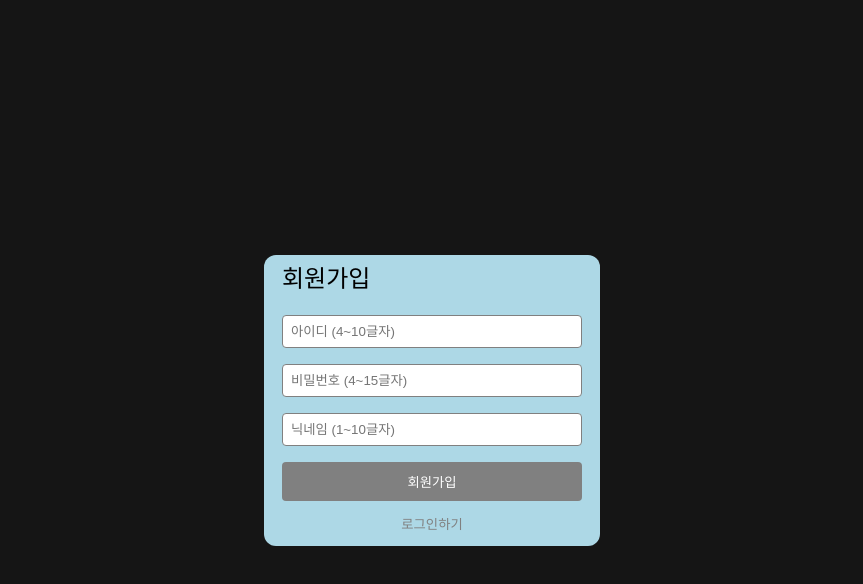
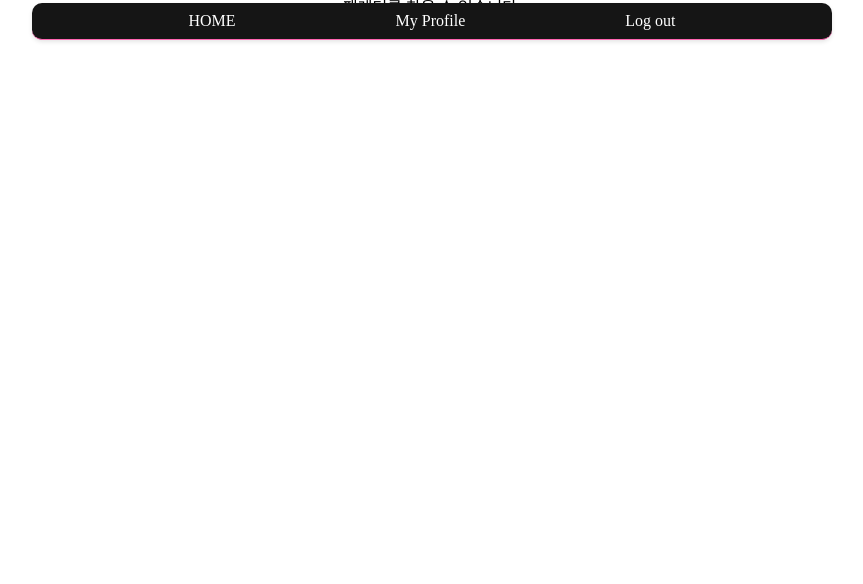
Before and after one commit to C1oudys/fanletterbox-advance, a React (Create React App) app: page /detail/1 in a window 1280 px wide. Before the commit this address led to /login. Shown: the top 584 px of the page, without its empty margins (208-1071 px from the left). Built offline with nearby package versions, Linux system fonts and the light colour scheme.

Commit message:
update: 로그인,회원가입 기능 구현

```diff
--- a/db.json
+++ b/db.json
@@ -1,20 +1,3 @@
 {
-  "letters": [
-    {
-      "createdAt": "2023-11-03T02:07:09.423Z",
-      "nickname": "Dr. Clint Christiansen",
-      "avatar": "https://cloudflare-ipfs.com/ipfs/Qmd3W5DuhgHirLHGVixi6V76LhCkZUz6pnFt5AJBiyvHye/avatar/36.jpg",
-      "content": "유진 Vitae recusandae tenetur debitis impedit ut dolorem atque reprehenderit magnam. Cum dolor magnam commodi qui perferendis. Vel temporibus soluta. Eum delectus blanditiis. Neque dicta non quod ex. Maiores aspernatur fuga reprehenderit a magni eaque fuga voluptatum hic.",
-      "writedTo": "유진",
-      "id": "1"
-    },
-    {
-      "createdAt": "2023-11-02T23:13:18.491Z",
-      "nickname": "Chad Graham",
-      "avatar": "https://cloudflare-ipfs.com/ipfs/Qmd3W5DuhgHirLHGVixi6V76LhCkZUz6pnFt5AJBiyvHye/avatar/298.jpg",
-      "content": "원영 Ipsam aspernatur nostrum eos unde velit molestiae dolorem. Tenetur ullam nostrum pariatur. Et in eos. Harum commodi ipsa quaerat aspernatur quod dignissimos quae quidem sapiente.",
-      "writedTo": "원영",
-      "id": "2"
-    }
-  ]
+  "letters": []
 }
--- a/package.json
+++ b/package.json
@@ -16,6 +16,7 @@
     "react-redux": "^9.1.0",
     "react-router-dom": "^6.21.3",
     "react-scripts": "5.0.1",
+    "react-toastify": "^10.0.4",
     "react-uuid": "^2.0.0",
     "redux": "^5.0.1",
     "redux-thunk": "^3.1.0",
--- a/src/components/Layout.jsx
+++ b/src/components/Layout.jsx
@@ -1,33 +1,72 @@
-// Layout.jsx
 import React from 'react';
-import { Outlet, Link } from 'react-router-dom';
+import { useNavigate, Outlet, Link } from 'react-router-dom';
+import styled from 'styled-components';
+import { useDispatch } from 'react-redux';
+import { userLogout } from '../redux/modules/authSlice'
+import { toast } from 'react-toastify';
 
 const Layout = () => {
+    const dispatch = useDispatch();
+    const navigate = useNavigate();
+    const handleLogout = () => {
+        // 로그아웃 처리
+        dispatch(userLogout()); // userLogout 액션 디스패치
+        localStorage.clear(); // 로컬 스토리지 클리어 (옵션)
+        toast.info('로그아웃 되었습니다.'); // 로그아웃 토스트 메시지 표시
+        navigate('/login'); // 로그인 페이지로 리디렉션
+    }
+
   return (
     <div>
-      <nav>
-        <ul style={{ listStyleType: "none", padding: 0, backgroundColor: "#f0f0f0", marginBottom: "20px" }}>
-          <li style={{ display: "inline", marginRight: "10px" }}>
-            <Link to="/">HOME</Link>
-          </li>
-          <li style={{ display: "inline", marginRight: "10px" }}>
-            <Link to="/profile">내 프로필</Link>
-          </li>
-          <li style={{ display: "inline" }}>
-            <Link to="/login" onClick={handleLogout}>로그아웃</Link>
-          </li>
-        </ul>
-      </nav>
-      {/* Outlet을 사용해 자식 라우트를 렌더링 */}
+      <StNav>
+        <StUl>
+          <StLi>
+            <StLink to="/">HOME</StLink>
+          </StLi>
+          <StLi>
+            <StLink to="/profile">My Profile</StLink>
+          </StLi>
+          <StLi>
+            <StLink to="/login" onClick={handleLogout}>Log out</StLink>
+          </StLi>
+        </StUl>
+      </StNav>
       <Outlet />
     </div>
   );
 };
 
-const handleLogout = () => {
-  // 로그아웃 로직 구현
-  console.log('로그아웃 처리');
-  // 예: localStorage에서 토큰 제거, 리덕스 상태 업데이트 등
-};
+export default Layout;
 
-export default Layout;
+const StNav = styled.nav`
+  position: fixed;
+  border-radius: 10px;
+  top: 3px;
+  width: 800px;
+  background-color: #151515;
+  border-bottom: 1.5px solid #ff66b2;
+  padding: 10px 0;
+  box-shadow: 0 2px 4px rgba(0, 0, 0, 0.1);
+  z-index: 1000;
+`;
+
+const StUl = styled.ul`
+  list-style-type: none;
+  padding: 0;
+  margin: 0 auto;
+  display: flex;
+  justify-content: center;
+`
+const StLi = styled.li`
+  margin: 0 80px;
+`;
+
+const StLink = styled(Link)`
+  text-decoration: none;
+  color: white;
+  &:hover {
+    text-shadow: 0 0 7px #ff66b2, 0 0 10px #ff66b2, 0 0 21px #ff66b2, 0 0 42px #ff66b2,
+    0 0 82px #ff66b2, 0 0 92px #ff66b2, 0 0 102px #ff66b2, 0 0 151px #ff66b2;
+  color: #fff;
+  }
+`;
--- a/src/pages/Detail.jsx
+++ b/src/pages/Detail.jsx
@@ -3,7 +3,7 @@ import styled from "styled-components";
 import { useParams, Link, useNavigate } from "react-router-dom";
 import backgroundImage from "../assets/background.png";
 import { useSelector, useDispatch } from "react-redux";
-import { deleteFanLetter, editFanLetter } from "../redux/modules/fanLettersSlice"; // 수정된 경로
+import { deleteFanLetter, editFanLetter } from "../redux/modules/fanLettersSlice";
 
 const Detail = () => {
   const { id } = useParams();
@@ -92,7 +92,7 @@ const Detail = () => {
 
 
 const StContainer = styled.div`
-  width: 100%;
+  width: 100vw;
   min-height: 100vh;
   background: url(${backgroundImage});
   background-size: cover;
--- a/src/pages/Login.jsx
+++ b/src/pages/Login.jsx
@@ -1,153 +1,246 @@
-import React, { useState, useEffect } from "react";
-import styled from "styled-components";
-import { useNavigate } from "react-router-dom";
-import { useDispatch } from "react-redux";
-import { __logIn, __signUp } from "../redux/modules/authSlice";
+import React, { useEffect, useState } from 'react';
+import { useDispatch, useSelector } from 'react-redux';
+import { userLogin } from '../redux/modules/authSlice';
+import 'react-toastify/dist/ReactToastify.css';
+import styled from 'styled-components';
+import { toast } from 'react-toastify';
+import { useNavigate } from 'react-router-dom';
+import api from '../axios/api';
+import { ToastContainer } from 'react-toastify';
 
 function Login() {
-  const [isLogin, setIsLogin] = useState(false);
-  const [id, setId] = useState("");
-  const [password, setPassword] = useState("");
-  const [nickname, setNickname] = useState("");
+  const [showLoginForm, setShowLoginForm] = useState(true);
   const [isValid, setIsValid] = useState(false);
-
+  const [id, setId] = useState('');
+  const [password, setPassword] = useState('');
+  const [nickname, setNickname] = useState('');
+  const isLoggedIn = useSelector((state) => state.auth.isLoggedIn);
   const dispatch = useDispatch();
   const navigate = useNavigate();
 
   useEffect(() => {
-    if (isLogin) {
-      setIsValid(id.length >= 4 && id.length <= 10 && password.length >= 4 && password.length <= 15);
+    if (isLoggedIn && window.location.pathname === '/login') {
+      navigate('/');
+    }
+  }, [isLoggedIn, navigate]);
+
+
+  const toggleForm = () => {
+    setShowLoginForm((prevState) => !prevState);
+  };
+
+  const handleIdInput = (e) => {
+    const idValue = e.target.value;
+    setId(idValue);
+    idValue.length >= 4 ? setIsValid(true) : setIsValid(false);
+  };
+
+  const handlePasswordInput = (e) => {
+    const passwordValue = e.target.value;
+    setPassword(passwordValue);
+    passwordValue.length >= 4 ? setIsValid(true) : setIsValid(false);
+  };
+
+  const handleNicknameInput = (e) => {
+    const nicknameValue = e.target.value;
+    setNickname(nicknameValue);
+    nicknameValue.length >= 1 ? setIsValid(true) : setIsValid(false);
+  };
+
+  const loginHandler = async (e) => {
+    e.preventDefault(); // 폼 제출에 의한 새로고침 방지
+    try {
+      const loginInfo = {
+        id: id,
+        password: password
+      };
+      const response = await api.post('/login', loginInfo);
+      dispatch(userLogin(response));
+      localStorage.setItem('response', JSON.stringify(response));
+
+      const loginCompleteMsg = () => {
+        toast.success('로그인 완료!');
+      };
+      loginCompleteMsg();
+      navigate(`/`);
+    } catch (error) {
+      toast.error(`로그인에 실패. 다시 시도해주세요.`);
+      console.log(error);
+    }
+  };
+
+  const sineupHandler = async () => {
+    try {
+      const newMember = {
+        id: id,
+        password: password,
+        nickname: nickname
+      };
+      await api.post('/register', newMember);
+      toast.success('회원가입 완료!');
+      setShowLoginForm(true); // 회원가입 성공 후 로그인 폼으로 전환
+    } catch (error) {
+      // 409 Conflict 오류 처리
+      if (error.response && error.response.status === 409) {
+        toast.error('이미 사용 중인 아이디나 이메일입니다.');
       } else {
-      setIsValid(
-        id.length >= 4 && id.length <= 10 &&
-        password.length >= 4 && password.length <= 15 &&
-        nickname.length >= 1 && nickname.length <= 10
-      );
+        toast.error('회원가입에 실패했습니다.');
       }
-  }, [id, password, nickname, isLogin]);
-
-  const handleIdInputChange = (e) => setId(e.target.value);
-  const handlePasswordInputChange = (e) => setPassword(e.target.value);
-  const handleNicknameChange = (e) => setNickname(e.target.value);
-
-  const handleSubmit = (e) => {
-    e.preventDefault();
-    const userData = { id, password, ...(nickname && { nickname }) };
-    if (isLogin) {
-      dispatch(__logIn(userData));
-      navigate("/");
-    } else {
-      dispatch(__signUp(userData));
-      setId("");
-      setPassword("");
-      setNickname("");
-      setIsLogin(true);
+      console.error('회원가입 오류:', error);
     }
   };
 
   return (
-    <StWrapper>
-      <StForm onSubmit={handleSubmit}>
-        <StLogInSignUp>{isLogin ? "로그인" : "회원가입"}</StLogInSignUp>
-        <StId
+    <StContainer>
+        <ToastContainer />
+      {showLoginForm ? (
+        <StLogin
+          onSubmit={(e) => {
+            e.preventDefault();
+          }}
+        >
+          <StTitle>Login</StTitle>
+          <StInput
             type="text"
+            value={id}
+            onChange={handleIdInput}
             placeholder="아이디 (4~10글자)"
-          minLength={4}
-          maxLength={10}
-          onChange={handleIdInputChange}
+            minLength="4"
+            maxLength="10"
+          />
+          <StInput
+            type="password"
+            value={password}
+            onChange={handlePasswordInput}
+            placeholder="비밀번호 (4~15글자)"
+            minLength="4"
+            maxLength="15"
+          />
+          <StSubmitBtn type="submit" onClick={loginHandler} style={{ backgroundColor: isValid ? '#5796e9' : '#f2f2f2' }}>
+            로그인
+          </StSubmitBtn>
+          <StToggleBtn onClick={toggleForm}>회원가입 하기</StToggleBtn>
+        </StLogin>
+      ) : (
+        <StSignup
+          onSubmit={(e) => {
+            e.preventDefault();
+          }}
+        >
+          <StTitle>Sign Up</StTitle>
+          <StInput
+            type="text"
             value={id}
-          required
+            onChange={handleIdInput}
+            placeholder="아이디 (4~10글자)"
+            minLength="4"
+            maxLength="10"
           />
-        <StPw
+          <StInput
             type="password"
+            value={password}
+            onChange={handlePasswordInput}
             placeholder="비밀번호 (4~15글자)"
-          minLength={4}
-          maxLength={15}
-          onChange={handlePasswordInputChange}
-          value={password}
-          required
+            minLength="4"
+            maxLength="15"
           />
-        {!isLogin && (
-          <StNickname
+          <StInput
             type="text"
+            value={nickname}
+            onChange={handleNicknameInput}
             placeholder="닉네임 (1~10글자)"
-            minLength={1}
-            maxLength={10}
-            onChange={handleNicknameChange}
-            value={nickname}
-            required
+            minLength="1"
+            maxLength="10"
           />
+          <StSubmitBtn
+            type="submit"
+            onClick={sineupHandler}
+            style={{ backgroundColor: isValid ? '#5796e9' : '#f2f2f2'  }}
+          >
+            회원가입
+          </StSubmitBtn>
+          <StToggleBtn onClick={toggleForm}>로그인 하기</StToggleBtn>
+        </StSignup>
       )}
-        <StLoginButton type="submit" disabled={!isValid}>
-          {isLogin ? "로그인" : "회원가입"}
-        </StLoginButton>
-        <StToggleFormButton onClick={() => setIsLogin(!isLogin)}>
-          {isLogin ? "회원가입하기" : "로그인하기"}
-        </StToggleFormButton>
-      </StForm>
-    </StWrapper>
+    </StContainer>
   );
 }
 
-export default Login;
-
-const StWrapper = styled.div`
+const StContainer = styled.div`
+  background-color: black;
+  height: 100vh;
   display: flex;
+  width: 100%;
   justify-content: center;
   align-items: center;
-  width: 100%;
-  height: 100vh;
+  flex-direction: column;
+`;
+
+const StLogin = styled.form`
   background-color: #151515;
-  `
-
-const StForm = styled.form`
+  width: 500px;
+  border-radius: 15px;
   display: flex;
   flex-direction: column;
-  padding: 12px 18px;
-  border-radius: 12px;
-  background-color: lightblue;
-  width: 300px;
+  padding: 30px;
+  padding-top: 50px;
+  padding-bottom: 50px;
+  gap: 8px;
 `;
 
-const StLogInSignUp = styled.h1`
-  font-size: 24px;
-  margin-bottom: 24px;
+const StTitle = styled.span`
+  font-size: 20pt;
+  color: #ff66b2;
+  font-weight: 600;
+  margin-bottom: 40px;
 `;
 
-const StId = styled.input`
-  margin-bottom: 16px;
-  padding: 8px;
-  border: 1px solid gray;
-  border-radius: 4px;
+const StInput = styled.input`
+  height: 40px;
+  width: 80%;
+  margin: auto;
+  padding-left: 10px;
+  font-size: 15px;
 `;
 
-const StPw = styled.input`
-  margin-bottom: 16px;
-  padding: 8px;
-  border: 1px solid gray;
-  border-radius: 4px;
+const StSubmitBtn = styled.button`
+  height: 40px;
+  width: 80%;
+  border: none;
+  border-radius: 15px;
+  background-color: #4b85d0;
+  color: black;
+  margin: auto;
+  margin-top: 20px;
+  font-size: 13pt;
+  font-weight: 600;
+  cursor: pointer;
 `;
 
-const StNickname = styled.input`
-  margin-bottom: 16px;
-  padding: 8px;
-  border: 1px solid gray;
-  border-radius: 4px;
+const StToggleBtn = styled.span`
+  margin-top: 10px;
+  text-align: center;
+  font-weight: bolder;
+  height: 30px;
+  font-size: 18px;
+  color: white;
+  cursor: pointer;
+  transition: 0.3s;
+  &:hover {
+    text-shadow: 0 0 10px 5px rgba(239, 105, 203, 0.8);
+  }
 `;
 
-const StLoginButton = styled.button`
-  background-color: ${props => props.disabled ? 'gray' : 'blue'};
-  color: white;
-  padding: 10px;
-  margin-bottom: 12px;
-  border: none;
-  border-radius: 4px;
-  cursor: ${props => props.disabled ? 'not-allowed' : 'pointer'};
+const StSignup = styled.form`
+  background-color: #151515;
+  width: 500px;
+  border-radius: 15px;
+  display: flex;
+  flex-direction: column;
+  padding: 30px;
+  padding-top: 50px;
+  padding-bottom: 50px;
+  gap: 8px;
 `;
 
-const StToggleFormButton = styled.button`
-  background: none;
-  border: none;
-  color: gray;
-  cursor: pointer;
-`;
+export default Login;
--- a/src/redux/config/store.js
+++ b/src/redux/config/store.js
@@ -1,11 +1,11 @@
 import { configureStore } from "@reduxjs/toolkit";
 import fanLettersReducer from "../modules/fanLettersSlice";
-import authReducer from "../modules/authSlice";
+import auth from "../modules/authSlice";
 
 export const store = configureStore({
   reducer: {
     fanLetters: fanLettersReducer,
-    auth: authReducer,
+    auth,
   },
 });
 
--- a/src/redux/modules/authSlice.js
+++ b/src/redux/modules/authSlice.js
@@ -1,104 +1,39 @@
-import { createAsyncThunk, createSlice } from "@reduxjs/toolkit";
-import axios from "axios";
+import { createSlice } from "@reduxjs/toolkit";
 
 const initialState = {
-  isLogin: localStorage.getItem("accessToken") ? true : false,
-  userId: localStorage.getItem("userId"),
-  avatar: localStorage.getItem("avatar"),
-  nickname: localStorage.getItem("nickname"),
-  isLoading: false,
-  isError: false,
-  error: null,
+  isLoggedIn: false,
+  accessToken: null,
+  userId: "",
+  nickname: "",
+  avatar: "",
 };
 
 const authSlice = createSlice({
   name: "auth",
   initialState,
-  reducers: {},
-  extraReducers: (builder) => {
-    builder
-      .addCase(__logIn.pending, (state, action) => {
-        state.isLoading = true;
-        state.isError = false;
-      })
-      .addCase(__logIn.fulfilled, (state, action) => {
-        const { accessToken, userId, avatar, nickname } = action.payload;
-        localStorage.setItem("accessToken", accessToken);
-        localStorage.setItem("userId", userId);
-        localStorage.setItem("avatar", avatar);
-        localStorage.setItem("nickname", nickname);
-        state.isLogin = true;
-        state.userId = userId;
-        state.avatar = avatar;
-        state.nickname = nickname;
-        state.isLoading = false;
-        state.isError = false;
-      })
-      .addCase(__logIn.rejected, (state, action) => {
-        state.isLoading = false;
-        state.isError = true;
-        state.error = action.payload;
-      })
-
-      .addCase(__logOut.pending, (state, action) => {
-        state.isLoading = true;
-        state.isError = false;
-      })
-      .addCase(__logOut.fulfilled, (state, action) => {
-        localStorage.clear();
-        console.log(action.payload);
-        state.isLoading = false;
-        state.isError = false;
-        state.isLogin = false;
-      })
-      .addCase(__logOut.rejected, (state, action) => {
-        state.isLoading = false;
-        state.isError = true;
-        state.error = action.payload;
-      });
+  reducers: {
+    userLogin: (state, action) => {
+      const response = action.payload;
+      state.isLoggedIn = true;
+      state.accessToken = response.accessToken;
+      state.userId = response.userId;
+      state.nickname = response.nickname;
+      state.avatar = response.avatar;
+      //   console.log(`id: ${state.userId}`);
+      //   console.log(`accessToken> ${state.accessToken}`);
+      //   console.log(`nickname: ${state.nickname}`);
+      //   console.log(`avatar: ${state.avatar}`);
+    },
+    userLogout: (state) => {
+      state.isLoggedIn = false;
+      state.accessToken = null;
+      state.userId = "";
+      state.nickname = "";
+      state.avatar = "";
+      localStorage.removeItem("response");
+    },
   },
 });
 
-export const __signUp = createAsyncThunk(
-  "users/signUp",
-  async (credentials, thunkAPI) => {
-    try {
-      const response = await axios.post(
-        "https://moneyfulpublicpolicy.co.kr/register",
-        credentials
-      );
-      return response.data;
-    } catch (error) {
-      // rejectWithValue를 사용하여 사용자 정의 오류 메시지 또는 오류 객체를 전달
-      return thunkAPI.rejectWithValue(error.response.data);
-    }
-  }
-);
-
-export const __logIn = createAsyncThunk(
-  "users/logIn",
-  async (userData, thunkAPI) => {
-    try {
-      const response = await axios.post(
-        "https://moneyfulpublicpolicy.co.kr/login",
-        userData
-      );
-      return thunkAPI.fulfillWithValue(response.data);
-    } catch (error) {
-      return thunkAPI.rejectWithValue(error.response.data);
-    }
-  }
-);
-
-export const __logOut = createAsyncThunk(
-  "users/logOut",
-  async (userData, thunkAPI) => {
-    try {
-      console.log(userData);
-    } catch (error) {
-      alert("에러발생");
-      console.log(error);
-    }
-  }
-);
 export default authSlice.reducer;
+export const { userLogin, userLogout } = authSlice.actions;
--- a/src/shared/Router.jsx
+++ b/src/shared/Router.jsx
@@ -8,21 +8,18 @@ import Layout from '../components/Layout';
 import Profile from '../pages/Profile';
 
 export default function Router() {
-
-  const isLoggedIn = useSelector((state) => state.auth.isLogin);
+  const isLoggedIn = useSelector((state) => state.auth.isLoggedIn);
 
   return (
     <BrowserRouter>
       <Routes>
-          <Route path="/login" element={<Login />} />
-          {isLoggedIn && (
+        <Route path="/login" element={!isLoggedIn ? <Login /> : <Navigate replace to="/" />} />
         <Route element={<Layout />}>
           <Route path="/" element={<Home />} />
           <Route path="/detail/:id" element={<Detail />} />
           <Route path="/profile" element={<Profile />} />
         </Route>
-          )}
-          <Route path="*" element={<Navigate replace to={isLoggedIn ? "/" : "/login"} />} />
+        <Route path="*" element={<Navigate replace to="/" />} />
       </Routes>
     </BrowserRouter>
   );
```
Also changed, not shown: src/axios/api.js (+23 -1 lines), 1 other file (tests, documents, lock files or other folders). Lines whose indentation alone changed are shown as unchanged.
